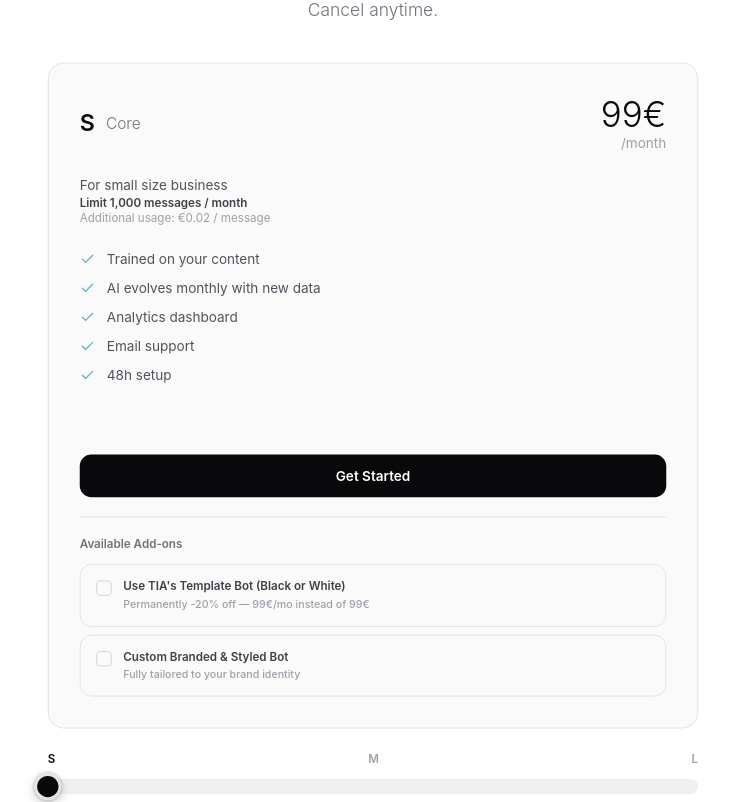
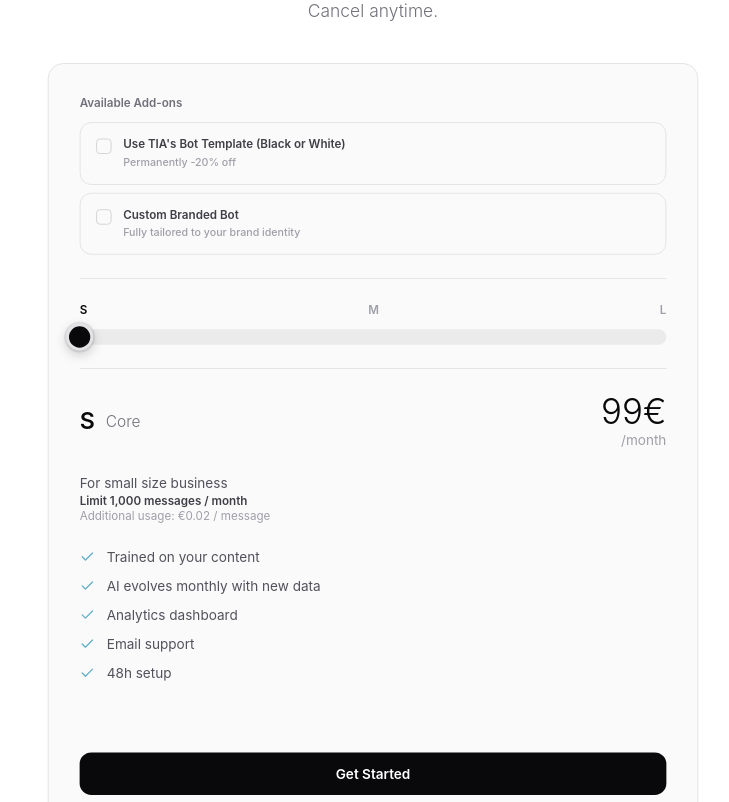
Before and after one commit to Verkkopantteri/ai, a React (Vite) app: page / in a window 1280 px wide. Shown: the part 2578-3380 px from the top of the page, without its empty margins (267-996 px from the left). Built offline with nearby package versions, Linux system fonts and the light colour scheme.

Commit message:
Update LandingPage.tsx

```diff
--- a/src/app/components/LandingPage.tsx
+++ b/src/app/components/LandingPage.tsx
@@ -1763,54 +1763,10 @@ function PricingSlide({ activeTheme, onGetStarted }) {
           transition={{ type: 'spring', stiffness: 220, damping: 26, delay: 0.1 }}
           className={`rounded-2xl p-8 relative border transition-colors duration-300 ${isDark ? 'bg-zinc-900 border-zinc-800' : 'bg-zinc-50 border-zinc-200'}`}
         >
-            {/* Size badge */}
-            <div className="flex items-center justify-between mb-6">
-              <div className="flex items-center gap-3 flex-wrap">
-                <span className={`text-2xl font-semibold tracking-tight ${isDark ? 'text-white' : 'text-zinc-950'}`}>{plan.name}</span>
-                <span className={`text-base font-light ${isDark ? 'text-zinc-400' : 'text-zinc-500'}`}>{plan.label}</span>
-                {plan.highlight && (
-                  <span className={`px-3 py-1 rounded-full text-xs font-semibold ${isDark ? 'bg-zinc-800 text-zinc-300 border border-zinc-700' : 'bg-zinc-200 text-zinc-700'}`}>
-                    Most popular
-                  </span>
-                )}
-              </div>
-              <div className="text-right">
-                {addonTemplateBot ? (
-                  <div className="flex flex-col items-end">
-                    <div className={`text-sm line-through ${isDark ? 'text-zinc-600' : 'text-zinc-400'}`}>{plan.price}</div>
-                    <div className={`text-4xl font-light ${isDark ? 'text-white' : 'text-zinc-950'}`}>{discountedPrice}€</div>
-                  </div>
-                ) : (
-                  <div className={`text-4xl font-light ${isDark ? 'text-white' : 'text-zinc-950'}`}>{plan.price}</div>
-                )}
-                <div className={`text-sm ${isDark ? 'text-zinc-500' : 'text-zinc-400'}`}>{plan.period}</div>
-              </div>
-            </div>
-
-            {/* Fixed-height text rows so all plans align */}
-            <p className={`text-sm h-5 ${isDark ? 'text-zinc-400' : 'text-zinc-600'}`}>{plan.tagline}</p>
-            <p className={`text-xs font-semibold ${isDark ? 'text-zinc-300' : 'text-zinc-700'}`}>{plan.messages}</p>
-            <p className={`text-xs mb-6 ${isDark ? 'text-zinc-500' : 'text-zinc-400'}`}>Additional usage: {plan.additionalUsage}</p>
-
-            <ul className="mb-8" style={{ height: 180, overflow: "hidden" }}>
-              {plan.features.map(f => (
-                <li key={f} className={`flex items-center gap-3 text-sm mb-2.5 ${isDark ? 'text-zinc-400' : 'text-zinc-600'}`}>
-                  <Check className="size-4 shrink-0" style={{ color: '#63AFC7' }} />
-                  {f}
-                </li>
-              ))}
-            </ul>
-
-            <button onClick={() => onGetStarted(plan.id)}
-              className={`w-full py-3 rounded-xl text-sm font-semibold transition-all ${isDark ? 'bg-white text-zinc-950 hover:bg-zinc-100' : 'bg-zinc-950 text-white hover:bg-zinc-800'}`}>
-              Get Started
-            </button>
-
-            {/* Add-ons */}
-            <div className={`mt-5 pt-5 border-t ${isDark ? 'border-zinc-800' : 'border-zinc-200'}`}>
+            {/* Add-ons — TOP */}
+            <div className={`mb-6 pb-6 border-b ${isDark ? 'border-zinc-800' : 'border-zinc-200'}`}>
               <p className={`text-xs font-semibold mb-3 ${isDark ? 'text-zinc-400' : 'text-zinc-500'}`}>Available Add-ons</p>
               <div className="flex flex-col gap-2">
-                {/* Template Bot toggle */}
                 <button
                   onClick={() => setAddonTemplateBot(v => !v)}
                   className={`flex items-start gap-3 w-full text-left px-4 py-3.5 rounded-xl border transition-all ${
@@ -1825,15 +1781,14 @@ function PricingSlide({ activeTheme, onGetStarted }) {
                     {addonTemplateBot && <Check className="size-3 text-zinc-950" />}
                   </div>
                   <div>
-                    <p className={`text-xs font-semibold ${addonTemplateBot ? isDark ? 'text-white' : 'text-white' : isDark ? 'text-zinc-300' : 'text-zinc-700'}`}>
-                      Use TIA's Template Bot (Black or White)
+                    <p className={`text-xs font-semibold ${addonTemplateBot ? 'text-white' : isDark ? 'text-zinc-300' : 'text-zinc-700'}`}>
+                      Use TIA's Bot Template (Black or White)
                     </p>
                     <p className={`text-[11px] mt-0.5 ${addonTemplateBot ? 'text-emerald-400' : isDark ? 'text-zinc-500' : 'text-zinc-400'}`}>
-                      Permanently -20% off — {discountedPrice}€/mo instead of {plan.priceNum}€
+                      Permanently -20% off
                     </p>
                   </div>
                 </button>
-                {/* Custom Brand toggle */}
                 <button
                   onClick={() => setAddonCustomBrand(v => !v)}
                   className={`flex items-start gap-3 w-full text-left px-4 py-3.5 rounded-xl border transition-all ${
@@ -1848,8 +1803,8 @@ function PricingSlide({ activeTheme, onGetStarted }) {
                     {addonCustomBrand && <Check className="size-3 text-zinc-950" />}
                   </div>
                   <div>
-                    <p className={`text-xs font-semibold ${addonCustomBrand ? isDark ? 'text-white' : 'text-white' : isDark ? 'text-zinc-300' : 'text-zinc-700'}`}>
-                      Custom Branded & Styled Bot
+                    <p className={`text-xs font-semibold ${addonCustomBrand ? 'text-white' : isDark ? 'text-zinc-300' : 'text-zinc-700'}`}>
+                      Custom Branded Bot
                     </p>
                     <p className={`text-[11px] mt-0.5 ${isDark ? 'text-zinc-500' : 'text-zinc-400'}`}>
                       Fully tailored to your brand identity
@@ -1859,10 +1814,8 @@ function PricingSlide({ activeTheme, onGetStarted }) {
               </div>
             </div>
 
-        </motion.div>
-
-        {/* Slider — outside card */}
-        <div className="mt-6">
+            {/* Plan selector — inside card */}
+            <div className={`mb-6 pb-6 border-b ${isDark ? 'border-zinc-800' : 'border-zinc-200'}`}>
               <div className="flex justify-between mb-3">
                 {PLANS.map((p, i) => (
                   <button key={p.id} onClick={() => setPlanIdx(i)}
@@ -1901,6 +1854,51 @@ function PricingSlide({ activeTheme, onGetStarted }) {
               </div>
             </div>
 
+            {/* Size badge */}
+            <div className="flex items-center justify-between mb-6">
+              <div className="flex items-center gap-3 flex-wrap">
+                <span className={`text-2xl font-semibold tracking-tight ${isDark ? 'text-white' : 'text-zinc-950'}`}>{plan.name}</span>
+                <span className={`text-base font-light ${isDark ? 'text-zinc-400' : 'text-zinc-500'}`}>{plan.label}</span>
+                {plan.highlight && (
+                  <span className={`px-3 py-1 rounded-full text-xs font-semibold ${isDark ? 'bg-zinc-800 text-zinc-300 border border-zinc-700' : 'bg-zinc-200 text-zinc-700'}`}>
+                    Most popular
+                  </span>
+                )}
+              </div>
+              <div className="text-right">
+                {addonTemplateBot ? (
+                  <div className="flex flex-col items-end">
+                    <div className={`text-sm line-through ${isDark ? 'text-zinc-600' : 'text-zinc-400'}`}>{plan.price}</div>
+                    <div className={`text-4xl font-light ${isDark ? 'text-white' : 'text-zinc-950'}`}>{discountedPrice}€</div>
+                  </div>
+                ) : (
+                  <div className={`text-4xl font-light ${isDark ? 'text-white' : 'text-zinc-950'}`}>{plan.price}</div>
+                )}
+                <div className={`text-sm ${isDark ? 'text-zinc-500' : 'text-zinc-400'}`}>{plan.period}</div>
+              </div>
+            </div>
+
+            {/* Fixed-height text rows so all plans align */}
+            <p className={`text-sm h-5 ${isDark ? 'text-zinc-400' : 'text-zinc-600'}`}>{plan.tagline}</p>
+            <p className={`text-xs font-semibold ${isDark ? 'text-zinc-300' : 'text-zinc-700'}`}>{plan.messages}</p>
+            <p className={`text-xs mb-6 ${isDark ? 'text-zinc-500' : 'text-zinc-400'}`}>Additional usage: {plan.additionalUsage}</p>
+
+            <ul className="mb-8" style={{ height: 180, overflow: "hidden" }}>
+              {plan.features.map(f => (
+                <li key={f} className={`flex items-center gap-3 text-sm mb-2.5 ${isDark ? 'text-zinc-400' : 'text-zinc-600'}`}>
+                  <Check className="size-4 shrink-0" style={{ color: '#63AFC7' }} />
+                  {f}
+                </li>
+              ))}
+            </ul>
+
+            <button onClick={() => onGetStarted(plan.id)}
+              className={`w-full py-3 rounded-xl text-sm font-semibold transition-all ${isDark ? 'bg-white text-zinc-950 hover:bg-zinc-100' : 'bg-zinc-950 text-white hover:bg-zinc-800'}`}>
+              Get Started
+            </button>
+
+        </motion.div>
+
         {/* GDPR text items + icon on same row */}
         <motion.div initial={{ opacity: 0, y: 12 }} whileInView={{ opacity: 1, y: 0 }}
           viewport={{ once: false }} transition={{ delay: 0.15 }}
```
Lines whose indentation alone changed are shown as unchanged.
